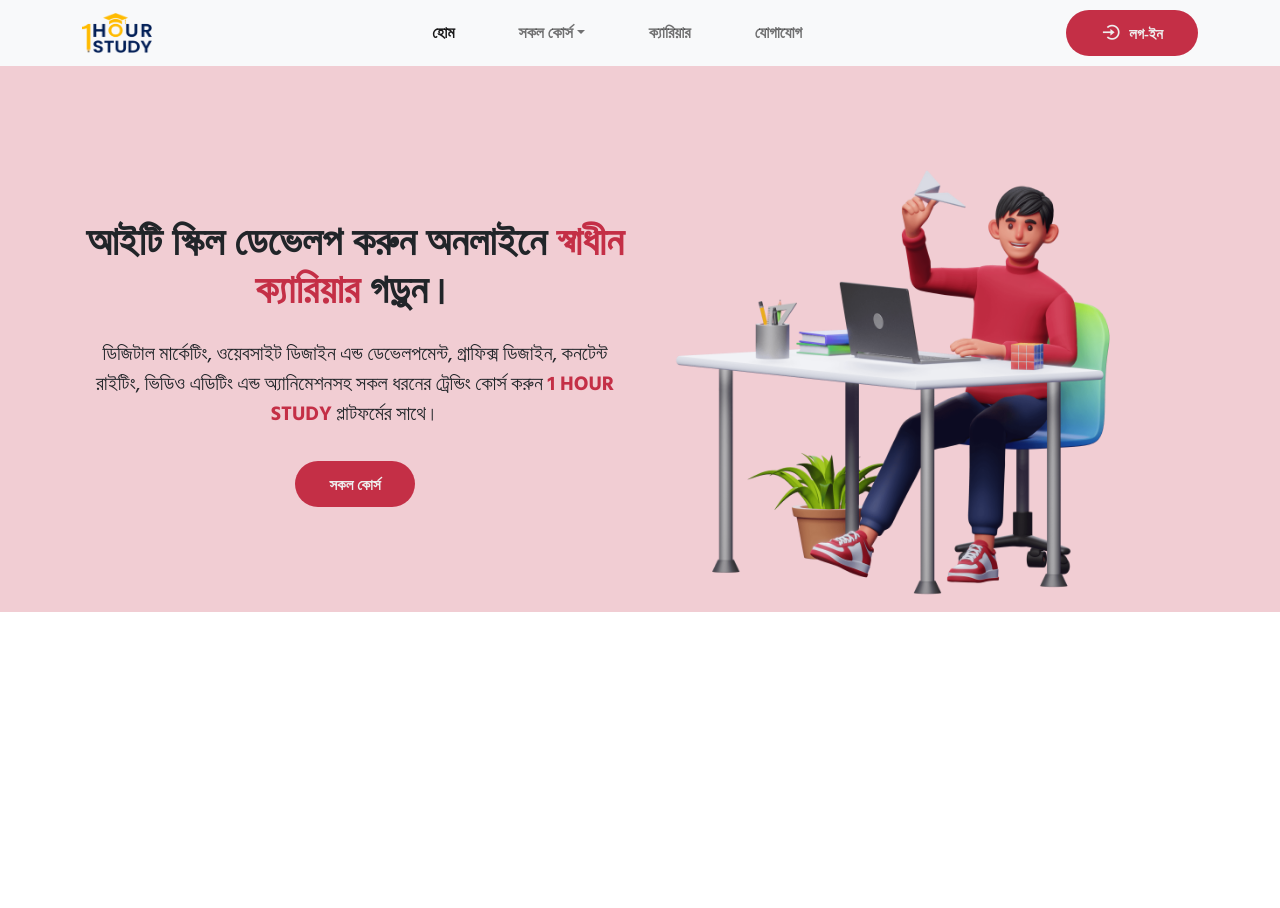
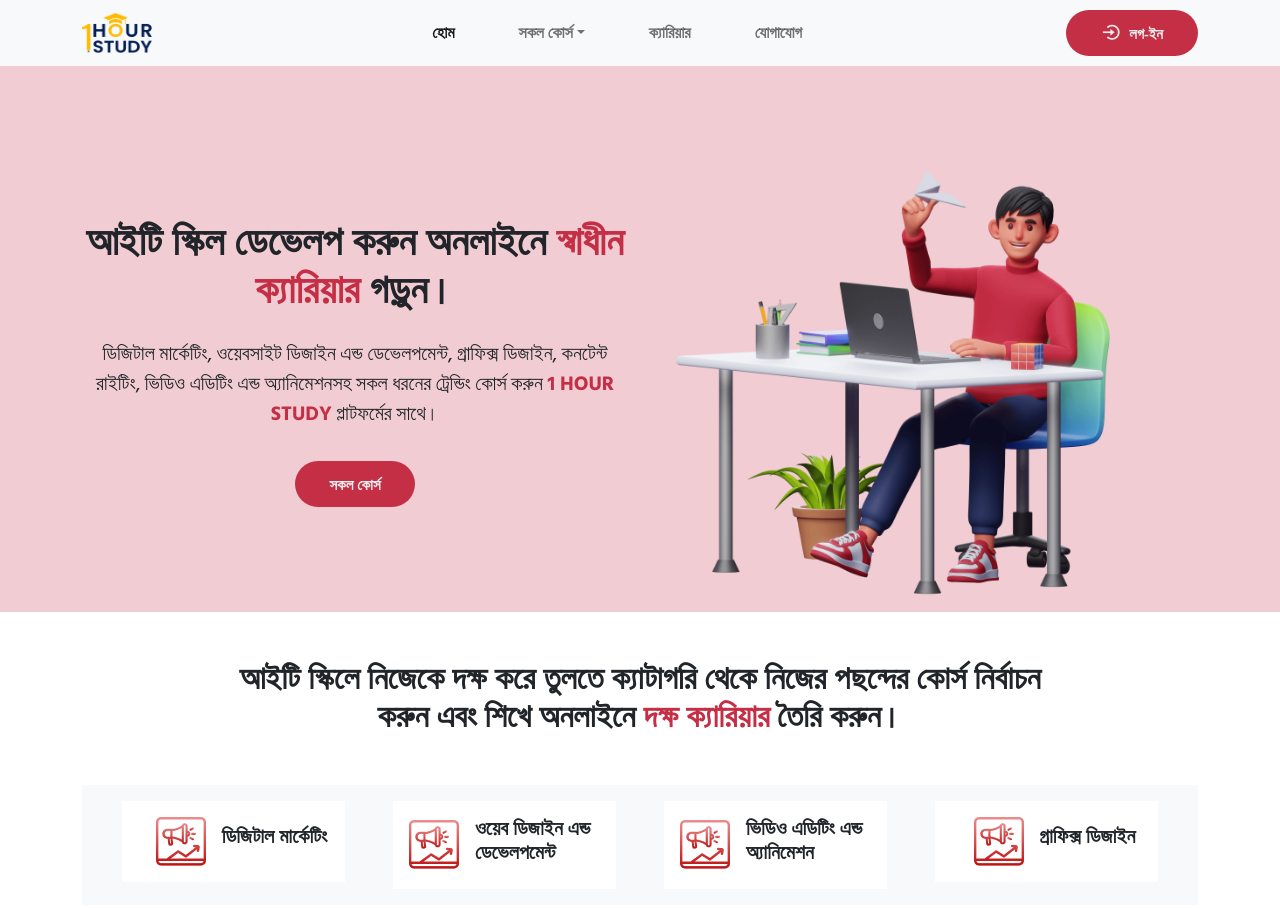
Before and after one commit to mukitcoder/1hour-study, a React (Create React App) app: page / in a window 1280 px wide. Shown: the top 908 px of the page. Before the commit the page ends 800 px from the top, so only its background shows below. Built offline with nearby package versions, Linux system fonts and the light colour scheme.

Commit message:
tab-menu

```diff
--- /dev/null
+++ b/src/components/Courses/AllCourses.js
@@ -0,0 +1,6 @@
+const AllCourses =[
+    {
+        id:1,
+
+    }
+]
--- /dev/null
+++ b/src/components/Courses/Courses.css
@@ -0,0 +1,5 @@
+.tab-menu{
+    background: #F7F8FA;
+    height: 80px;
+    width: 100%;
+}
--- /dev/null
+++ b/src/components/Courses/Courses.js
@@ -0,0 +1,48 @@
+import React from "react";
+import "./Courses.css";
+import dm from "../../images/digital_marketing.png";
+
+const Courses = () => {
+  return (
+    <div className="container">
+      <h2 className="text-center fw-bold w-75 mx-auto my-5">
+        আইটি স্কিলে নিজেকে দক্ষ করে তুলতে ক্যাটাগরি থেকে নিজের পছন্দের কোর্স
+        নির্বাচন করুন এবং শিখে অনলাইনে{" "}
+        <span className="hero-text">দক্ষ ক্যারিয়ার</span> তৈরি করুন।{" "}
+      </h2>
+      {/* , , , , কম্পিউটার শিক্ষা, মাইক্রোসফট অফিস, মার্কেটপ্লেস, কোরআন শিক্ষা, */}
+      {/* tab-menu start */}
+      <div className="mb-3 bg-light py-3 px-3">
+        <div className="row g-5 mx-auto">
+          <div className="col-lg-3 col-md-6 col-sm-6">
+            <div className="d-flex align-items-center justify-content-center bg-white py-3">
+              <img className="img-fluid mx-3" src={dm} alt="" />
+              <h5 className="fw-bold">ডিজিটাল মার্কেটিং</h5>
+            </div>
+          </div>
+          <div className="col-lg-3 col-md-6 col-sm-6">
+            <div className="d-flex align-items-center justify-content-center bg-white py-3">
+              <img className="img-fluid mx-3" src={dm} alt="" />
+              <h5 className="fw-bold">ওয়েব ডিজাইন এন্ড ডেভেলপমেন্ট</h5>
+            </div>
+          </div>
+          <div className="col-lg-3 col-md-6 col-sm-6">
+            <div className="d-flex align-items-center justify-content-center bg-white py-3">
+              <img className="img-fluid mx-3" src={dm} alt="" />
+              <h5 className="fw-bold">ভিডিও এডিটিং এন্ড অ্যানিমেশন</h5>
+            </div>
+          </div>
+          <div className="col-lg-3 col-md-6 col-sm-6">
+            <div className="d-flex align-items-center justify-content-center bg-white py-3">
+              <img className="img-fluid mx-3" src={dm} alt="" />
+              <h5 className="fw-bold">গ্রাফিক্স ডিজাইন</h5>
+            </div>
+          </div>
+        </div>
+      </div>
+      {/* tab-menu stop */}
+    </div>
+  );
+};
+
+export default Courses;
--- a/src/components/Home/Home.js
+++ b/src/components/Home/Home.js
@@ -1,10 +1,12 @@
 import React from 'react';
+import Courses from '../Courses/Courses';
 import Hero from '../Hero/Hero';
 
 const Home = () => {
     return (
         <div>
             <Hero/>
+            <Courses/>
         </div>
     );
 };
```
Also changed, not shown: src/images/digital_marketing.png (added).
